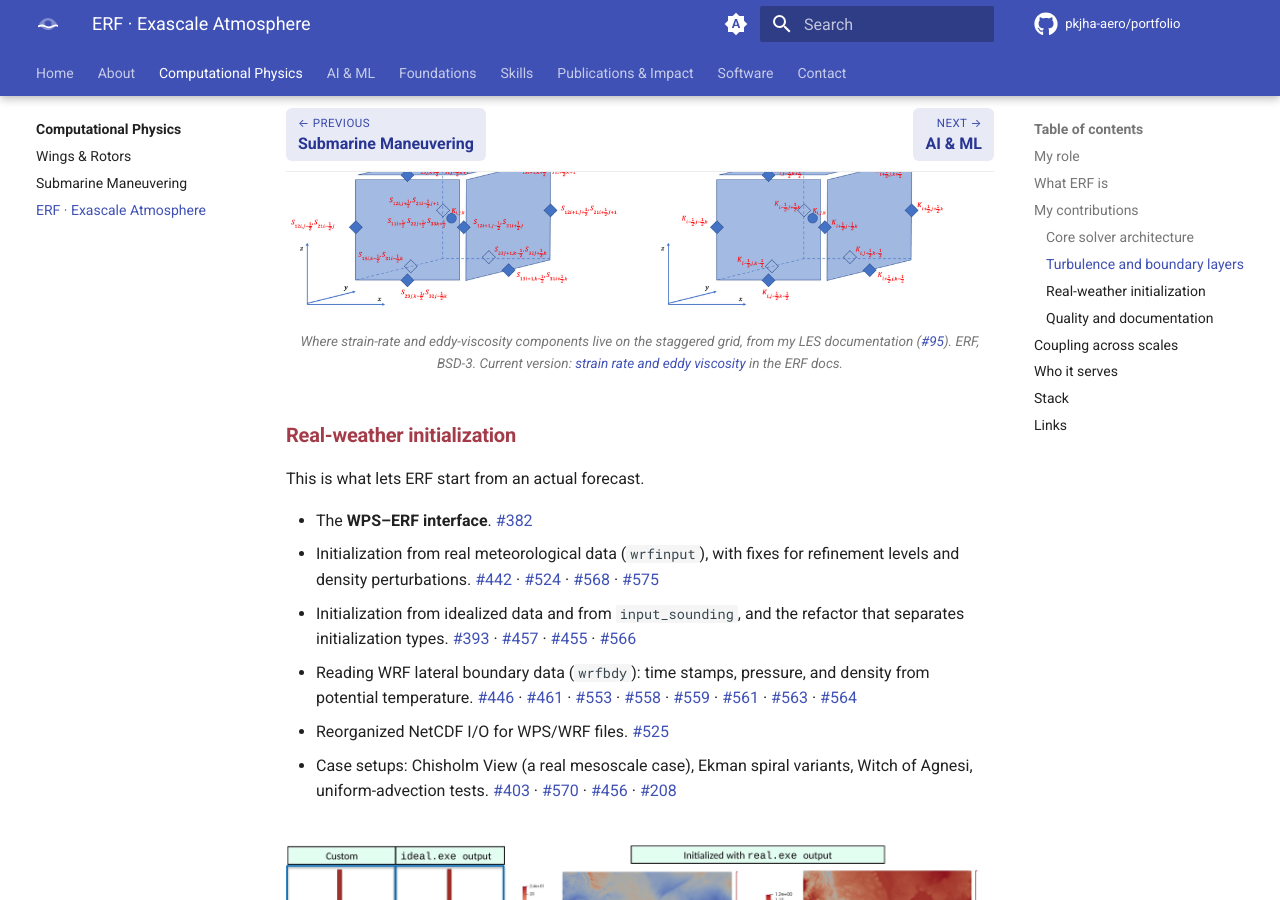
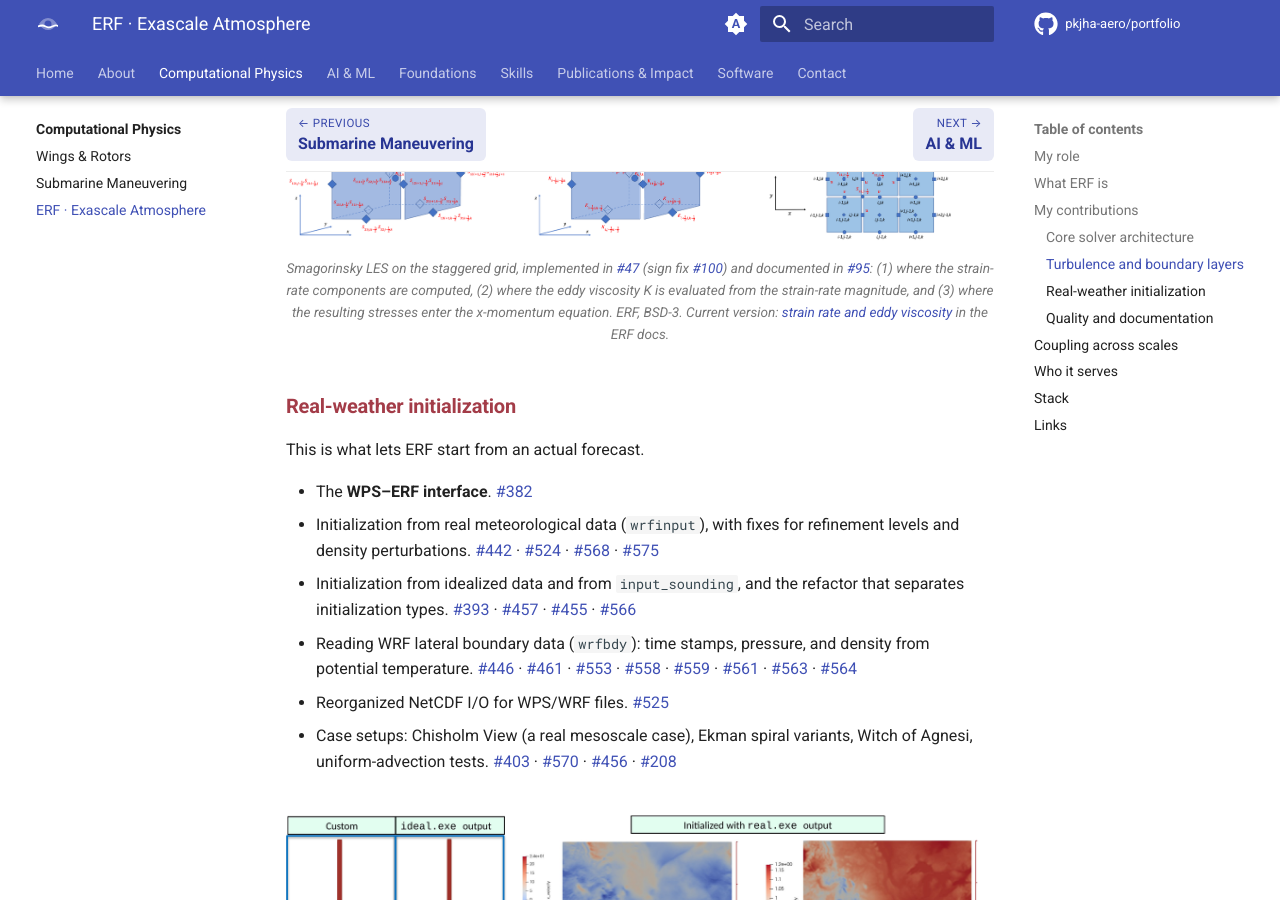
Before and after one commit to pkjha-aero/portfolio, an MkDocs documentation site: the page built from docs/computational-physics/erf-exascale.md, in a window 1280 px wide and 900 px high, scrolled down 3411 px. Built offline with MkDocs 1.6.1 and Material for MkDocs 9.7.7, drawn with Linux system fonts in a browser that asks for light colours; comment, search, counter and statistics services are not loaded.

Commit message:
ERF: Smagorinsky LES figure with momentum stress-divergence stencil
Adds the x-momentum diffusion stencil (#95) next to the strain-rate and
eddy-viscosity locations, and names the Smagorinsky implementation (#47,
sign fix #100) in the caption.

Co-Authored-By: Claude Opus 5.5 <noreply@anthropic.com>

```diff
--- a/docs/computational-physics/erf-exascale.md
+++ b/docs/computational-physics/erf-exascale.md
@@ -99,8 +99,13 @@ pull requests.
 - Channel-flow and ABL test cases, seeded by initial perturbations. [#53](https://github.com/erf-model/ERF/pull/53) · [#56](https://github.com/erf-model/ERF/pull/56)
 
 <figure markdown>
-![Locations of strain-rate and eddy-viscosity components on the staggered grid](../assets/figures/cp3/erf/les-staggering.png)
-<figcaption>Where strain-rate and eddy-viscosity components live on the staggered grid, from my LES documentation (<a href="https://github.com/erf-model/ERF/pull/95">#95</a>). ERF, BSD-3. Current version: <a href="https://erf.readthedocs.io/en/latest/Discretizations.html#strain-rate-and-eddy-viscosity">strain rate and eddy viscosity</a> in the ERF docs.</figcaption>
+![Smagorinsky LES on the staggered grid: strain-rate component locations, eddy-viscosity locations, and the x-momentum stress-divergence stencil](../assets/figures/cp3/erf/les-staggering.png)
+<figcaption>Smagorinsky LES on the staggered grid, implemented in <a href="https://github.com/erf-model/ERF/pull/47">#47</a> (sign fix
+<a href="https://github.com/erf-model/ERF/pull/100">#100</a>) and documented in <a href="https://github.com/erf-model/ERF/pull/95">#95</a>: (1) where the strain-rate
+components are computed, (2) where the eddy viscosity K is evaluated from the strain-rate
+magnitude, and (3) where the resulting stresses enter the x-momentum equation. ERF, BSD-3.
+Current version: <a href="https://erf.readthedocs.io/en/latest/Discretizations.html#strain-rate-and-eddy-viscosity">strain rate and
+eddy viscosity</a> in the ERF docs.</figcaption>
 </figure>
 
 ### Real-weather initialization
```
Also changed, not shown: docs/assets/figures/cp3/erf/les-staggering.png.
